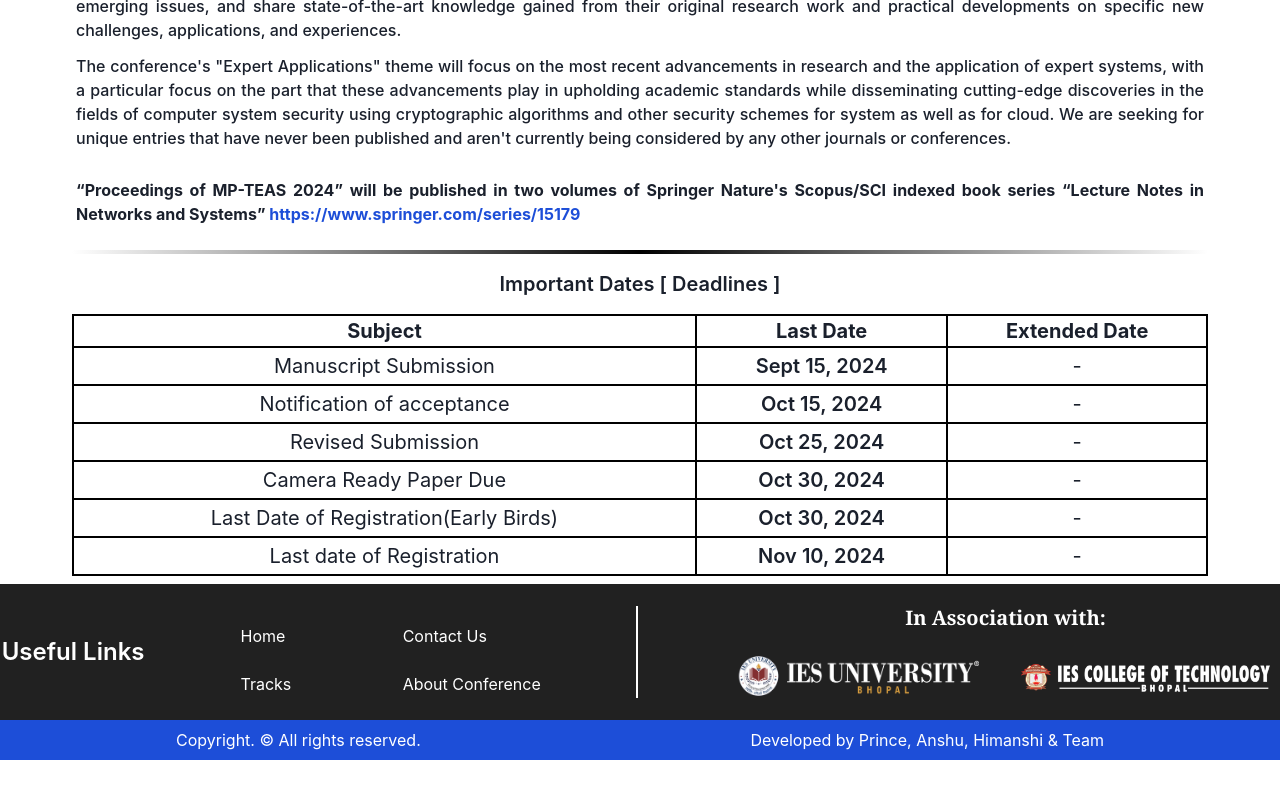
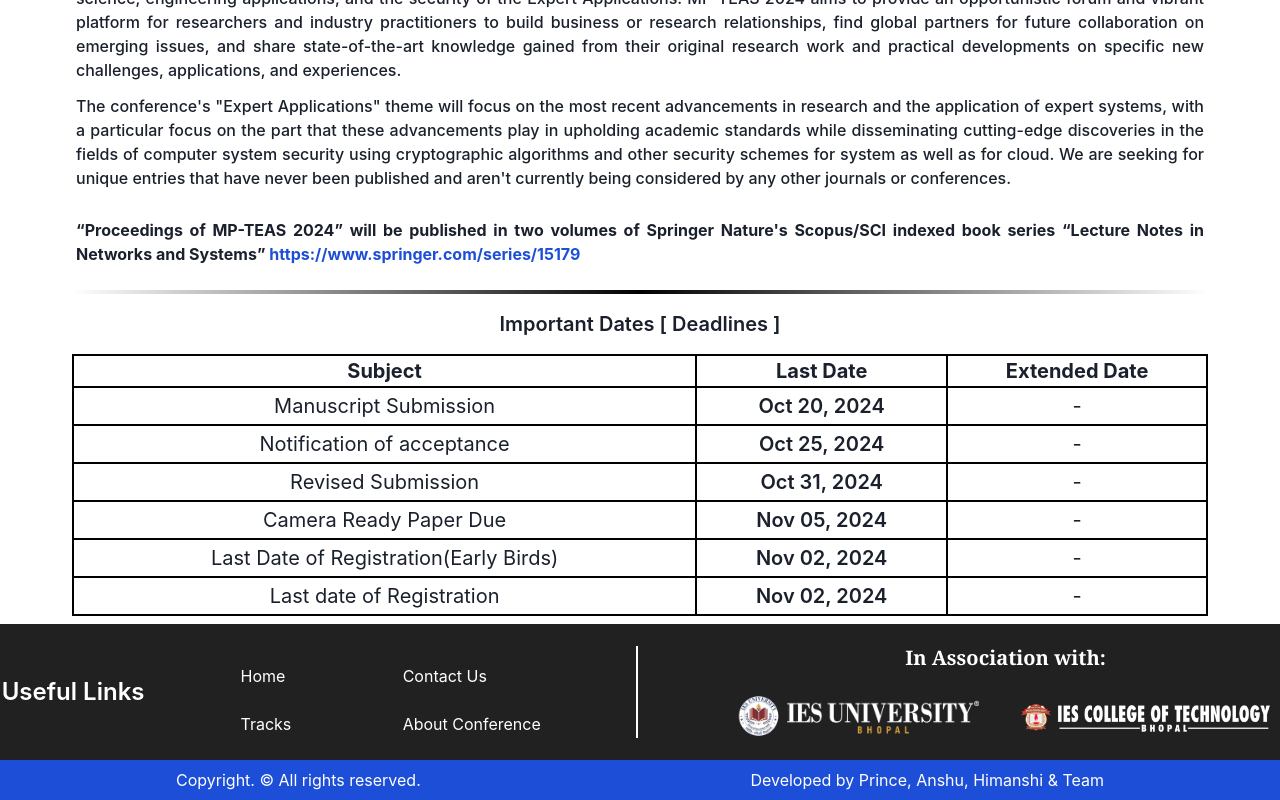
Before and after one commit to mr-dev-prince/MP-TEAS-IES, a React (Vite) app: page / in a window 1280 px wide. Shown: the part 1030-1830 px from the top of the page. Before the commit the page ends 1790 px from the top, so only its background shows below. Built offline with nearby package versions, Linux system fonts and the light colour scheme.

Commit message:
Update important dates and registration fees

```diff
--- a/src/components/fragments/Description.jsx
+++ b/src/components/fragments/Description.jsx
@@ -75,32 +75,32 @@
             <tbody>
               <tr>
                 <td>Manuscript Submission</td>
-                <td className="font-semibold p-1">Sept 15, 2024</td>
+                <td className="font-semibold p-1">Oct 20, 2024</td>
                 <td>-</td>
               </tr>
               <tr>
                 <td>Notification of acceptance</td>
-                <td className="font-semibold p-1">Oct 15, 2024</td>
+                <td className="font-semibold p-1">Oct 25, 2024</td>
                 <td>-</td>
               </tr>
               <tr>
                 <td>Revised Submission</td>
-                <td className="font-semibold p-1">Oct 25, 2024</td>
+                <td className="font-semibold p-1">Oct 31, 2024</td>
                 <td>-</td>
               </tr>
               <tr>
                 <td>Camera Ready Paper Due</td>
-                <td className="font-semibold p-1">Oct 30, 2024 </td>
+                <td className="font-semibold p-1">Nov 05, 2024 </td>
                 <td>-</td>
               </tr>
               <tr>
                 <td>Last Date of Registration(Early Birds)</td>
-                <td className="font-semibold p-1">Oct 30, 2024</td>
+                <td className="font-semibold p-1">Nov 02, 2024</td>
                 <td>-</td>
               </tr>
               <tr>
                 <td>Last date of Registration</td>
-                <td className="font-semibold p-1">Nov 10, 2024</td>
+                <td className="font-semibold p-1">Nov 02, 2024</td>
                 <td>-</td>
               </tr>
             </tbody>
--- a/src/constants/Options.js
+++ b/src/constants/Options.js
@@ -102,18 +102,18 @@
     regular: { indian: "₹ 15000", foreigner: "$ 500" },
   },
   {
-    category: "Academician/Research Scholar (PhD)",
+    category: "Academician/Research Fellow",
     earlyBird: { indian: "₹ 12000", foreigner: "$ 350" },
     regular: { indian: "₹ 14000", foreigner: "$ 450" },
   },
   {
-    category: "Student (UG/PG)",
+    category: "Student (UG/PG/PhD)",
     earlyBird: { indian: "₹ 10000", foreigner: "$ 300" },
     regular: { indian: "₹ 11000", foreigner: "$ 350" },
   },
   {
     category: "Participant Only",
-    earlyBird: { indian: "₹ 3500", foreigner: "$ 150" },
-    regular: { indian: "₹ 4500", foreigner: "$ 200" },
+    earlyBird: { indian: "₹ 300", foreigner: "$ 150" },
+    regular: { indian: "₹ 300", foreigner: "$ 200" },
   },
 ];
--- a/src/pages/Authors/CallForPaper.jsx
+++ b/src/pages/Authors/CallForPaper.jsx
@@ -63,32 +63,32 @@
             <tbody>
               <tr>
                 <td>Manuscript Submission</td>
-                <td className="font-semibold p-1">Sept 15, 2024</td>
+                <td className="font-semibold p-1">Oct 20, 2024</td>
                 <td>-</td>
               </tr>
               <tr>
                 <td>Notification of acceptance</td>
-                <td className="font-semibold p-1">Oct 15, 2024</td>
+                <td className="font-semibold p-1">Oct 25, 2024</td>
                 <td>-</td>
               </tr>
               <tr>
                 <td>Revised Submission</td>
-                <td className="font-semibold p-1">Oct 25, 2024</td>
+                <td className="font-semibold p-1">Oct 31, 2024</td>
                 <td>-</td>
               </tr>
               <tr>
                 <td>Camera Ready Paper Due</td>
-                <td className="font-semibold p-1">Oct 30, 2024 </td>
+                <td className="font-semibold p-1">Oct 05, 2024 </td>
                 <td>-</td>
               </tr>
               <tr>
                 <td>Last Date of Registration(Early Birds)</td>
-                <td className="font-semibold p-1">Oct 30, 2024</td>
+                <td className="font-semibold p-1">Oct 02, 2024</td>
                 <td>-</td>
               </tr>
               <tr>
                 <td>Last date of Registration</td>
-                <td className="font-semibold p-1">Nov 10, 2024</td>
+                <td className="font-semibold p-1">Nov 02, 2024</td>
                 <td>-</td>
               </tr>
               <tr>
--- a/src/pages/Authors/ImportantDate.jsx
+++ b/src/pages/Authors/ImportantDate.jsx
@@ -23,32 +23,32 @@
             <tbody>
               <tr>
                 <td>Manuscript Submission</td>
-                <td className="font-semibold p-1">Sept 15, 2024</td>
+                <td className="font-semibold p-1">Oct 20, 2024</td>
                 <td>-</td>
               </tr>
               <tr>
                 <td>Notification of acceptance</td>
-                <td className="font-semibold p-1">Oct 15, 2024</td>
+                <td className="font-semibold p-1">Oct 25, 2024</td>
                 <td>-</td>
               </tr>
               <tr>
                 <td>Revised Submission</td>
-                <td className="font-semibold p-1">Oct 25, 2024</td>
+                <td className="font-semibold p-1">Oct 31, 2024</td>
                 <td>-</td>
               </tr>
               <tr>
                 <td>Camera Ready Paper Due</td>
-                <td className="font-semibold p-1">Oct 30, 2024 </td>
+                <td className="font-semibold p-1">Nov 05, 2024 </td>
                 <td>-</td>
               </tr>
               <tr>
                 <td>Last Date of Registration(Early Birds)</td>
-                <td className="font-semibold p-1">Oct 30, 2024</td>
+                <td className="font-semibold p-1">Nov 02, 2024</td>
                 <td>-</td>
               </tr>
               <tr>
                 <td>Last date of Registration</td>
-                <td className="font-semibold p-1">Nov 10, 2024</td>
+                <td className="font-semibold p-1">Nov 02, 2024</td>
                 <td>-</td>
               </tr>
               <tr>
--- a/src/pages/Home.jsx
+++ b/src/pages/Home.jsx
@@ -5,7 +5,8 @@
 
 const Home = () => {
   return (
-    <div className="w-full h-fit md:px-16 px-4 space-y-2">
+    <div className="w-full h-fit md:px-16 px-4 space-y-2 text-center">
+      <p className="text-base font-semibold text-red-600 animate-pulse mt-2">---- Date of Paper submission has been extended to 15th Oct 2023 ----</p>
       <Banner />
       <Carousel />
       <Description/>
```
